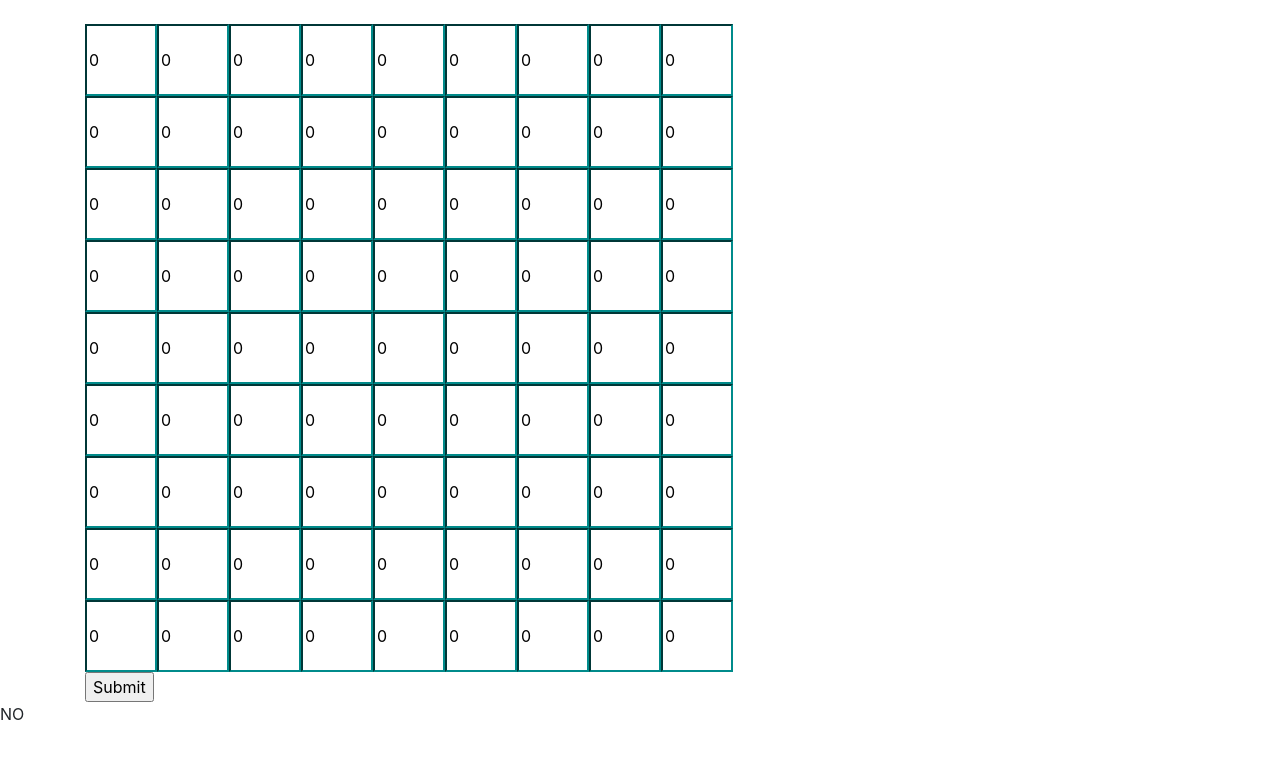
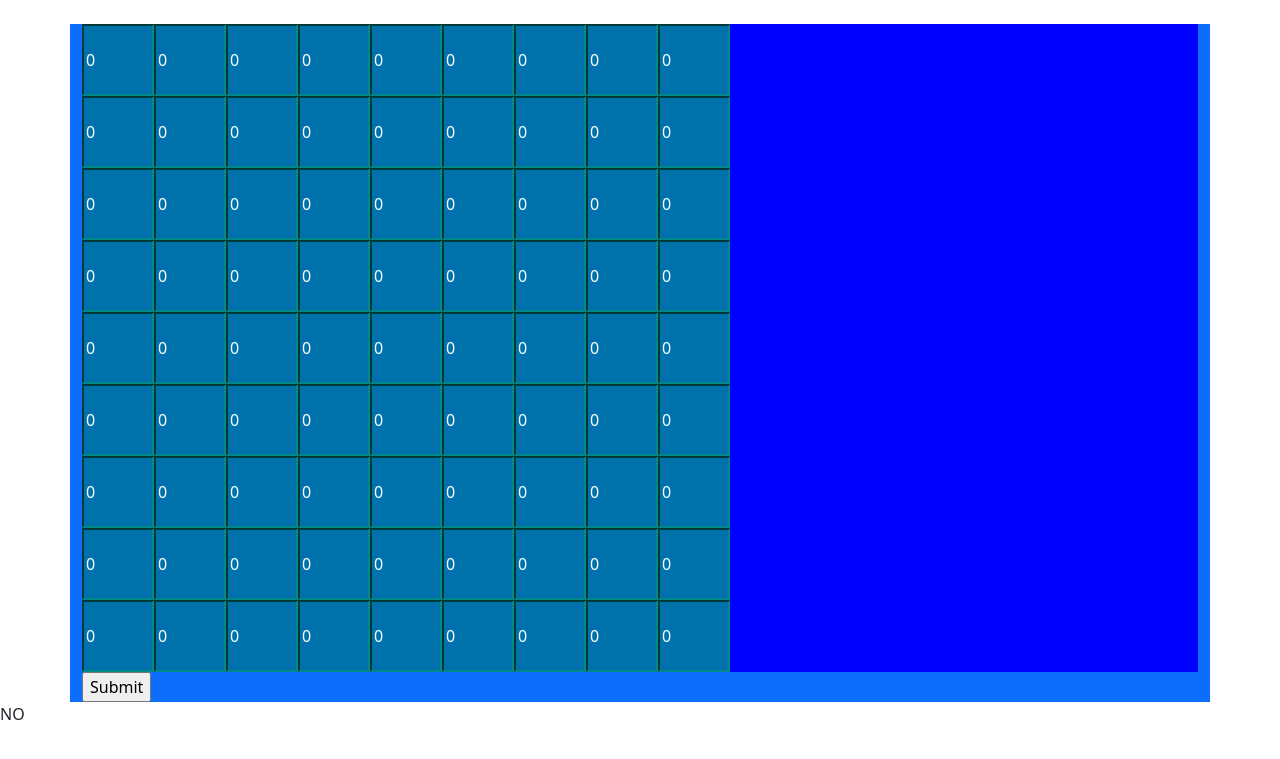
Before and after one commit to xccn-xccn/my-website, a Django app: page /games/sudoku/ in a window 1280 px wide. Shown: the top 759 px of the page. Run offline with Django 4.2, Linux system fonts and the light colour scheme; some libraries are stand-ins or nearby versions.

Commit message:
works but poor colour scheme also no output styling

```diff
--- a/mysite/games/static/games/style.css
+++ b/mysite/games/static/games/style.css
@@ -13,8 +13,11 @@ input[type=number] {
   display: grid;
   grid-template-columns: repeat(9, 9vmin);
   grid-template-rows: repeat(9, 9vmin);
+  background-color: blue;
 }
 
 .sudoku_cell{
   border-color: darkcyan;
+  background-color: rgba(0, 203, 105, 0.562);
+  color: white;
 }
--- a/mysite/games/templates/games/base.html
+++ b/mysite/games/templates/games/base.html
@@ -10,9 +10,9 @@
         {% load static %}
         <link rel="stylesheet" type="text/css" href="{% static 'games/style.css' %}">
         <!-- Bootstrap CSS -->
-        <link rel="stylesheet" href="https://cdn.jsdelivr.net/npm/bootstrap@4.0.0/dist/css/bootstrap.min.css"
-            integrity="sha384-Gn5384xqQ1aoWXA+058RXPxPg6fy4IWvTNh0E263XmFcJlSAwiGgFAW/dAiS6JXm" crossorigin="anonymous">
-
+        <link href="https://cdn.jsdelivr.net/npm/bootstrap@5.3.0-alpha1/dist/css/bootstrap.min.css" rel="stylesheet" integrity="sha384-GLhlTQ8iRABdZLl6O3oVMWSktQOp6b7In1Zl3/Jr59b6EGGoI1aFkw7cmDA6j6gD" crossorigin="anonymous">
+        <script src="https://cdn.jsdelivr.net/npm/@popperjs/core@2.11.6/dist/umd/popper.min.js" integrity="sha384-oBqDVmMz9ATKxIep9tiCxS/Z9fNfEXiDAYTujMAeBAsjFuCZSmKbSSUnQlmh/jp3" crossorigin="anonymous"></script>
+        <script src="https://cdn.jsdelivr.net/npm/bootstrap@5.3.0-alpha1/dist/js/bootstrap.min.js" integrity="sha384-mQ93GR66B00ZXjt0YO5KlohRA5SY2XofN4zfuZxLkoj1gXtW8ANNCe9d5Y3eG5eD" crossorigin="anonymous"></script>
 
     </head>
 
--- a/mysite/games/templates/games/sudoku.html
+++ b/mysite/games/templates/games/sudoku.html
@@ -3,11 +3,13 @@
 {% block content %}
     <br>
 
-    <div class="container">
+    <div class="container bg-primary">
         <form method="post">
             {% csrf_token %}
+            {{ forms.management_form }}
                 <div class="sudoku">
                     {% for sudoku_cell in forms %}
+                        {{ field.errors}}
                         {{ sudoku_cell }}
                     {% endfor %}
                 </div>
@@ -15,8 +17,9 @@
         </form>
     </div>
 
-
     {{ solved_sudoku }}
 
     {{ solved }}
+
+    <!-- {{ forms.errors }} {{ forms.non_field_errors }} -->
 {% endblock content %}
--- a/mysite/games/views.py
+++ b/mysite/games/views.py
@@ -18,8 +18,14 @@ def sudoku(request):
     }
     context["solved"] = "NO"
     if request.method == "POST":
+        # data = {
+        #     'form-TOTAL_FORMS': '81',
+        #     'form-INITIAL_FORMS': '0',
+        #     }
         context["solved"] = "kinda"
         SudokuForm = SudokuFormSet(request.POST)
+        print (SudokuForm.non_form_errors())
+        print(SudokuForm.is_valid())
         if SudokuForm.is_valid():
             context["solved"] = "yes"
             messages.success(request, "yay")
@@ -34,7 +40,10 @@ def sudoku(request):
             context["solved_sudoku"] = solved_sudoku
             context["solved"] = "YES"
             # return render("sudoku", {"solved_sudoku": solved_sudoku})
-    # else:
-    #     SudokuForm = SudokuFormSet()
-    context["forms"] = SudokuFormSet()
+
+
+
+    else:
+         SudokuForm = SudokuFormSet()
+    context["forms"] = SudokuForm
     return render(request, "games/sudoku.html", context)
```
